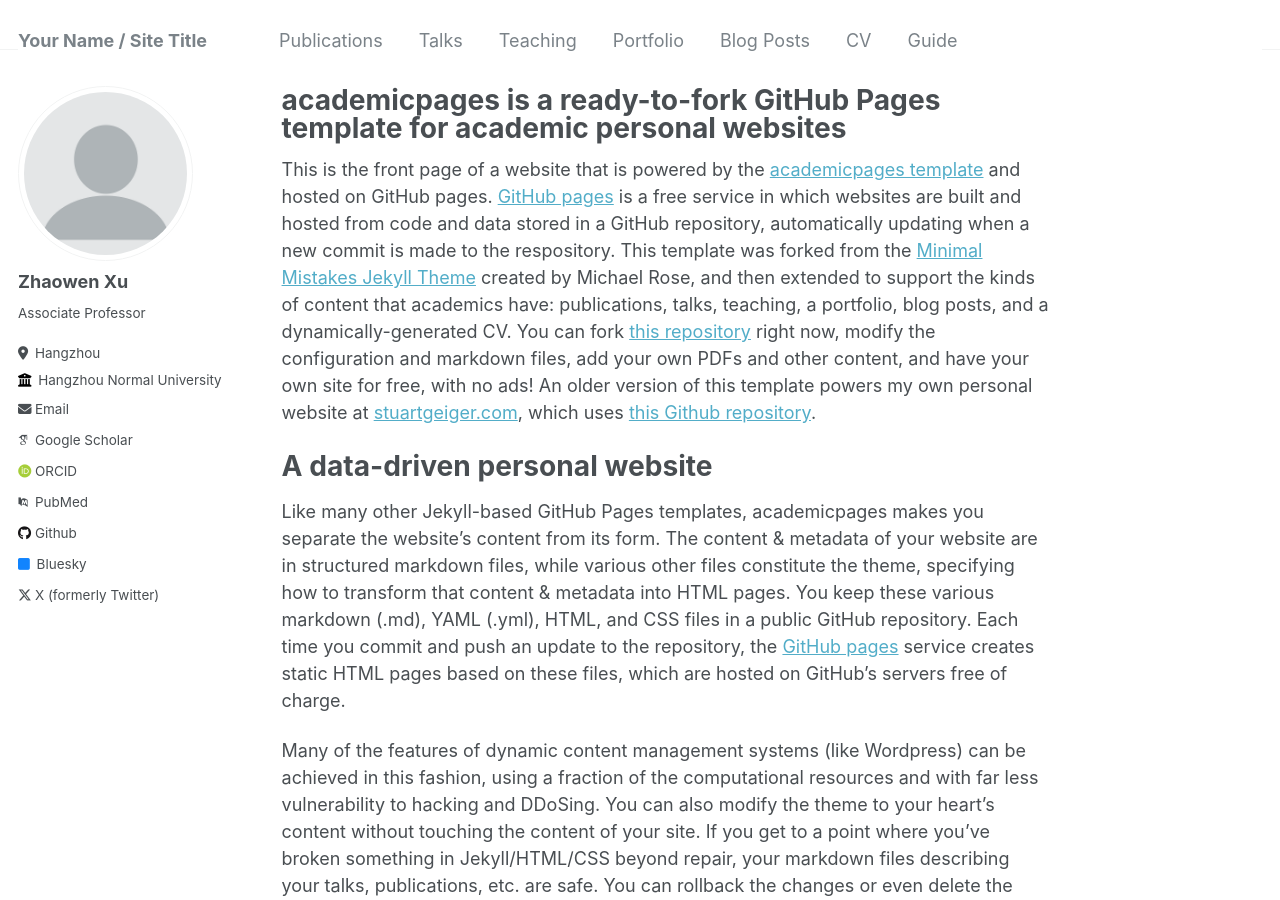
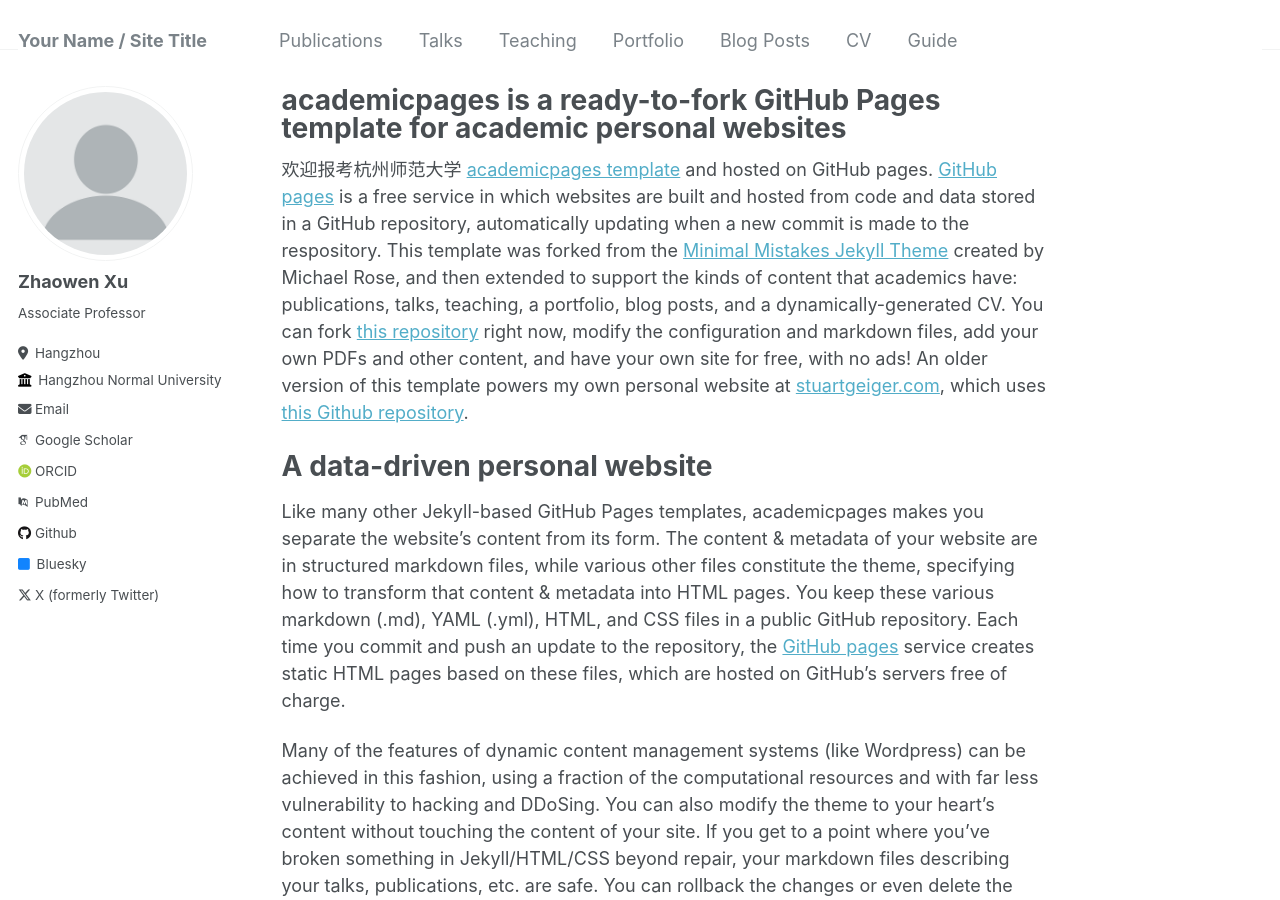
Before and after one commit to zhaowens/homepage, a Jekyll site: the page built from _pages/about.md, in a window 1280 px wide and 900 px high. Built offline with Jekyll 4.4.1, drawn with Linux system fonts in a browser that asks for light colours; some web fonts are replaced.

Commit message:
Update about.md

```diff
--- a/_pages/about.md
+++ b/_pages/about.md
@@ -7,7 +7,7 @@ redirect_from:
   - /about.html
 ---
 
-This is the front page of a website that is powered by the [academicpages template](https://github.com/academicpages/academicpages.github.io) and hosted on GitHub pages. [GitHub pages](https://pages.github.com) is a free service in which websites are built and hosted from code and data stored in a GitHub repository, automatically updating when a new commit is made to the respository. This template was forked from the [Minimal Mistakes Jekyll Theme](https://mmistakes.github.io/minimal-mistakes/) created by Michael Rose, and then extended to support the kinds of content that academics have: publications, talks, teaching, a portfolio, blog posts, and a dynamically-generated CV. You can fork [this repository](https://github.com/academicpages/academicpages.github.io) right now, modify the configuration and markdown files, add your own PDFs and other content, and have your own site for free, with no ads! An older version of this template powers my own personal website at [stuartgeiger.com](http://stuartgeiger.com), which uses [this Github repository](https://github.com/staeiou/staeiou.github.io).
+欢迎报考杭州师范大学 [academicpages template](https://github.com/academicpages/academicpages.github.io) and hosted on GitHub pages. [GitHub pages](https://pages.github.com) is a free service in which websites are built and hosted from code and data stored in a GitHub repository, automatically updating when a new commit is made to the respository. This template was forked from the [Minimal Mistakes Jekyll Theme](https://mmistakes.github.io/minimal-mistakes/) created by Michael Rose, and then extended to support the kinds of content that academics have: publications, talks, teaching, a portfolio, blog posts, and a dynamically-generated CV. You can fork [this repository](https://github.com/academicpages/academicpages.github.io) right now, modify the configuration and markdown files, add your own PDFs and other content, and have your own site for free, with no ads! An older version of this template powers my own personal website at [stuartgeiger.com](http://stuartgeiger.com), which uses [this Github repository](https://github.com/staeiou/staeiou.github.io).
 
 A data-driven personal website
 ======
```
